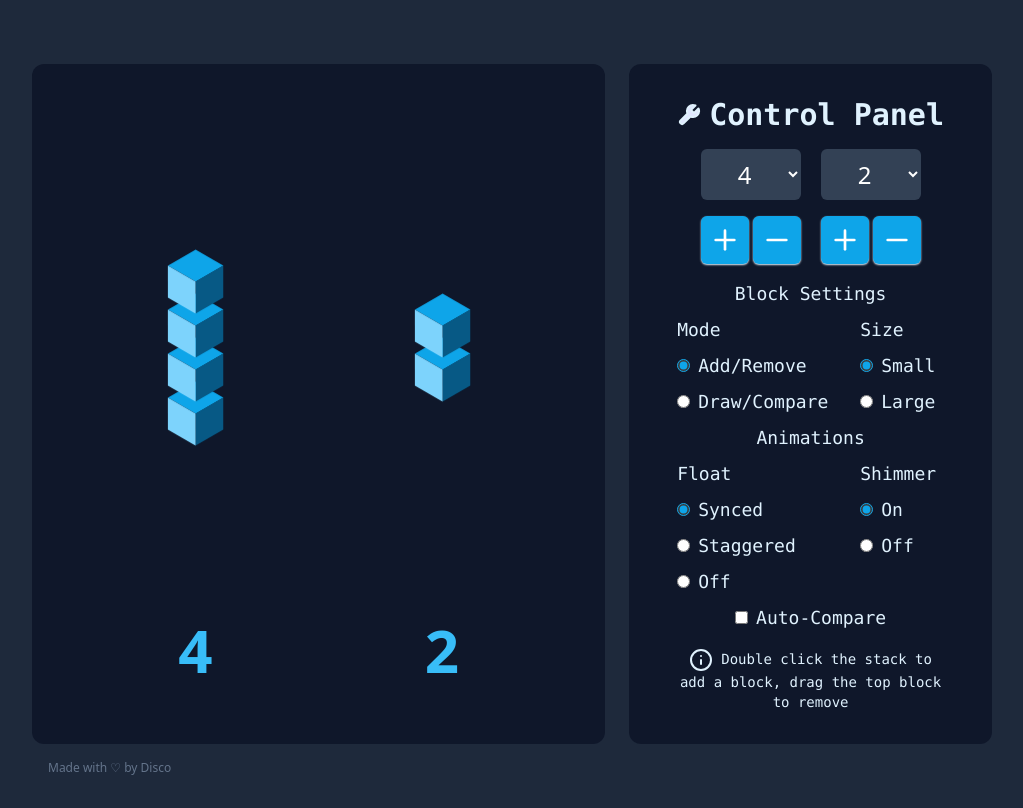
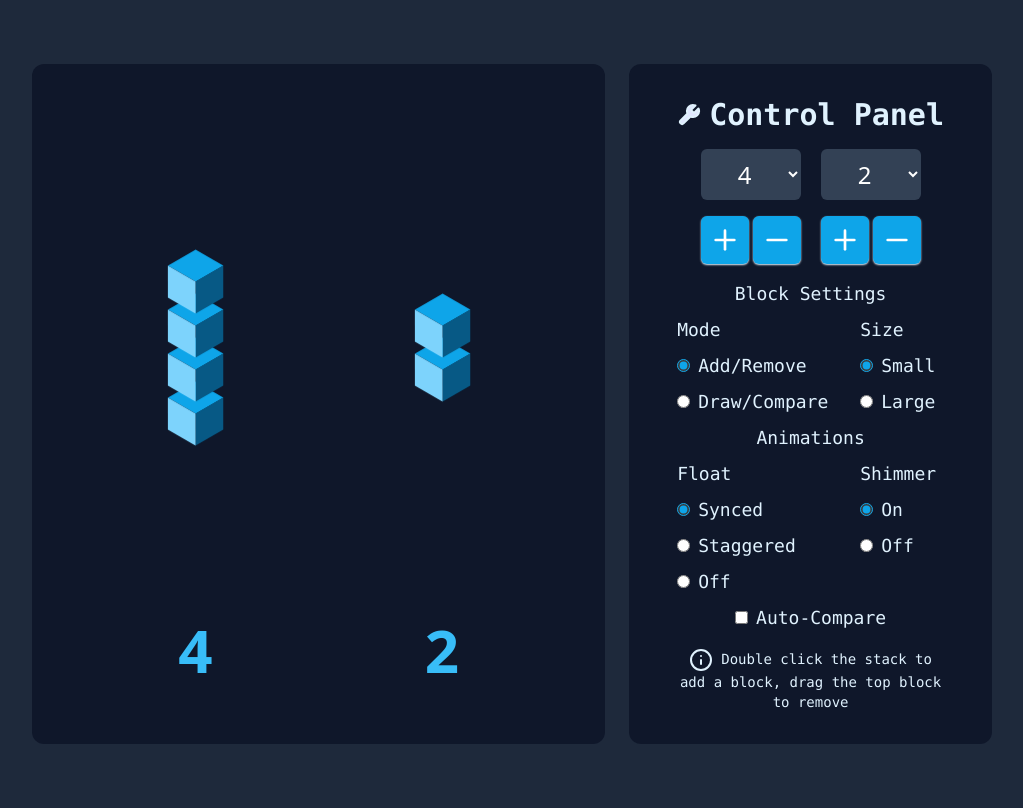
Before and after one commit to hyperdiscogirl/block-comparison-widget, a React (Vite) app: page / in a window 1280 px wide. Shown: the whole page, without its empty margins (128-1151 px from the left). Built offline with nearby package versions, Linux system fonts and the light colour scheme.

Commit message:
version without link to my personal site

```diff
--- a/src/components/BlockComparisonWidget/index.tsx
+++ b/src/components/BlockComparisonWidget/index.tsx
@@ -214,7 +214,7 @@ export function BlockComparisonWidget() {
   };
 
   return (
-    <div className="w-full flex flex-col lg:flex-row gap-4 md:gap-6 p-4 md:p-6 lg:p-8 xl:w-[80vw] 2xl:w-[70vw] overflow-hidden relative">
+    <div className="w-full flex flex-col lg:flex-row gap-4 md:gap-6 p-4 md:p-6 lg:p-8 xl:w-[80vw] 2xl:w-[70vw] overflow-hidden">
       <div
         ref={containerRef}
         className="bg-slate-900 rounded-xl p-4 md:p-6 h-[60vh] md:h-[85vh] w-full relative"
@@ -326,9 +326,6 @@ export function BlockComparisonWidget() {
         isAnimating={isAnimatingSymbol}
         hasAnimated={hasAnimated}
       />
-      <div className="absolute bottom-0 left-1/2 -translate-x-1/2 md:left-8 md:translate-x-0 lg:left-12 text-xs text-slate-500">
-        Made with ♡ by <a href="http://hyperdiscogirl.netlify.app" target="_blank" rel="noopener noreferrer" className="hover:text-slate-300">Disco</a>
-      </div>
     </div>
   )
 }
```
